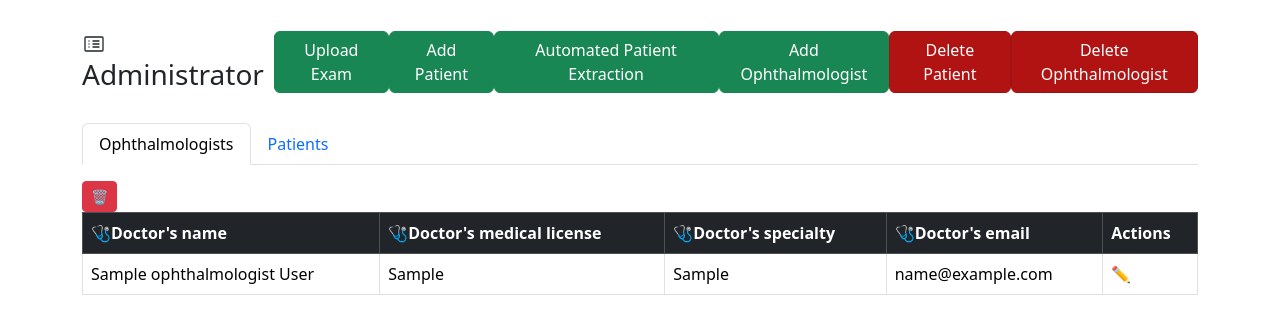
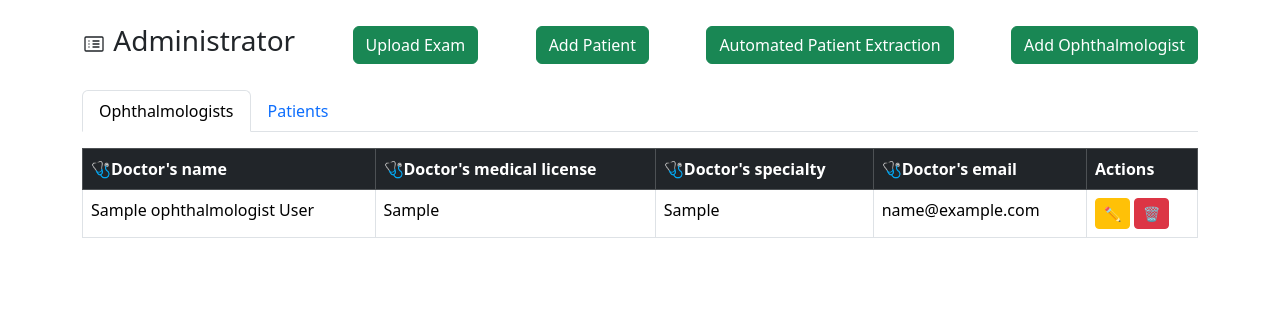
Before and after one commit to Proyecyp-Integrador-I/MediFlow, a Django app: page /administrator/ in a window 1280 px wide. Shown: the top 334 px of the page. Run offline with Django 5.2, Linux system fonts and the light colour scheme; tables that the repository leaves empty hold one stand-in row (values such as "Sample post").

Commit message:
Changed how patients and ophthalmologists are deleted by the admin. There is now a button in every row to delete, no longer needing to fill out a form. A modal of confirmation appears before deleting a registry.

```diff
--- a/administrator/templates/administrator.html
+++ b/administrator/templates/administrator.html
@@ -17,8 +17,6 @@
             <a href="{% url 'new_patient' %}" class="btn btn-success">Add Patient</a>
             <a href="{% url 'patient_extraction' %}" class="btn btn-success">Automated Patient Extraction</a>
             <a href="{% url 'new_ophthalmologist' %}" class="btn btn-success">Add Ophthalmologist</a>
-            <a href="{% url 'delete_patient' %}" class="btn btn-success" style="background-color: #b11212; border-color: #a01313;">Delete Patient</a>
-            <a href="{% url 'delete_ophthalmologist' %}" class="btn btn-success" style="background-color: #b11212; border-color: #a01313;">Delete Ophthalmologist</a>
         </div>
 
         {% if messages %}
@@ -64,11 +62,34 @@
                                 <td>{{ doctor.specialty }}</td>
                                 <td>{{ doctor.email }}</td>
                                 <td>
-                                    <a href="{% url 'edit_ophthalmologist' doctor.medical_license %}" style="text-decoration: none;">✏️</a>
+                                    <a href="{% url 'edit_ophthalmologist' doctor.medical_license %}" class="btn btn-warning btn-sm">
+                                        ✏️
+                                    </a>
+                                    <button type="button" class="btn btn-danger btn-sm" data-bs-toggle="modal" data-bs-target="#confirmDeleteOphthalmologistModal" data-doctor-id="{{ doctor.medical_license }}">
+                                        🗑️
+                                    </button>
+
+                                    <div class="modal fade" id="confirmDeleteOphthalmologistModal" tabindex="-1" aria-labelledby="confirmDeleteOphthalmologistModalLabel" aria-hidden="true">
+                                        <div class="modal-dialog">
+                                            <div class="modal-content">
+                                                <div class="modal-header">
+                                                    <h5 class="modal-title" id="confirmDeleteOphthalmologistModalLabel">Confirm Deletion</h5>
+                                                    <button type="button" class="btn-close" data-bs-dismiss="modal" aria-label="Close"></button>
+                                                </div>
+                                                <div class="modal-body">
+                                                    Are you sure you want to delete the ophthalmologist {{ doctor.name }} {{ doctor.last_name }} with medical license {{ doctor.medical_license }}?
+                                                </div>
+                                                <div class="modal-footer">
+                                                    <button type="button" class="btn btn-secondary" data-bs-dismiss="modal">Cancel</button>
+                                                    <form method="post" action="{% url 'delete_ophthalmologist' doctor.medical_license %}">
+                                                        {% csrf_token %}
+                                                        <button type="submit" class="btn btn-danger">Confirm</button>
+                                                    </form>
+                                                </div>
+                                            </div>
+                                        </div>
+                                    </div>
                                 </td>
-                                <button type="button" class="btn btn-danger btn-sm" data-bs-toggle="modal" data-bs-target="#confirmDeleteModal" data-doctor-id="{{ doctor.id }}">
-                                    🗑️
-                                </button>
                             </tr>
                             {% endfor %}
                         </tbody>
@@ -117,7 +138,34 @@
                                     <td></td>
                                 {% endif %}
                                 <td>
-                                    <a href="{% url 'edit_patient' patient.identification %}" style="text-decoration: none;">✏️</a>
+                                    <a href="{% url 'edit_patient' patient.identification %}" class="btn btn-warning btn-sm">
+                                        ✏️
+                                    </a>
+
+                                    <button type="button" class="btn btn-danger btn-sm" data-bs-toggle="modal" data-bs-target="#confirmDeletePatientModal" data-patient-id="{{ patient.identification }}">
+                                        🗑️
+                                    </button>
+
+                                    <div class="modal fade" id="confirmDeletePatientModal" tabindex="-1" aria-labelledby="confirmDeletePatientModalLabel" aria-hidden="true">
+                                        <div class="modal-dialog">
+                                            <div class="modal-content">
+                                                <div class="modal-header">
+                                                    <h5 class="modal-title" id="confirmDeletePatientModalLabel">Confirm Deletion</h5>
+                                                    <button type="button" class="btn-close" data-bs-dismiss="modal" aria-label="Close"></button>
+                                                </div>
+                                                <div class="modal-body">
+                                                    Are you sure you want to delete the patient {{ patient.name }} {{ patient.last_name }} with ID {{ patient.identification }}?
+                                                </div>
+                                                <div class="modal-footer">
+                                                    <button type="button" class="btn btn-secondary" data-bs-dismiss="modal">Cancel</button>
+                                                    <form method="post" action="{% url 'delete_patient' patient.identification %}">
+                                                        {% csrf_token %}
+                                                        <button type="submit" class="btn btn-danger">Confirm</button>
+                                                    </form>
+                                                </div>
+                                            </div>
+                                        </div>
+                                    </div>
                                 </td>
                             </tr>
                             {% endfor %}
--- a/administrator/views.py
+++ b/administrator/views.py
@@ -23,39 +23,29 @@ def new_ophthalmologist(request):
         form = AddOphthalmologistForm()
     return render(request, 'new_ophthalmologist.html', {'form': form})
 
-def delete_ophthalmologist(request):
+def delete_ophthalmologist(request, medical_license):
     if request.method == 'POST':
-        form = DeleteOphthalmologistForm(request.POST)
-        if form.is_valid():
-            medical_license = form.cleaned_data['medical_license']
-            ophthalmologist = Ophthalmologist.objects.filter(medical_license=medical_license).first()
-            if ophthalmologist:
-                ophthalmologist.delete()
-                messages.success(request, f'Ophthalmologist with medical license {medical_license} deleted successfully!')
-            else:
-                messages.error(request, f'Ophthalmologist with medical license {medical_license} not found.')
-            return redirect('administrator')
-    else:
-        form = DeleteOphthalmologistForm()
+        ophthalmologist = Ophthalmologist.objects.filter(medical_license=medical_license).first()
+        if ophthalmologist:
+            ophthalmologist.delete()
+            messages.success(request, f'Ophthalmologist with medical license {medical_license} deleted successfully!')
+        else:
+            messages.error(request, f'Ophthalmologist with medical license {medical_license} not found.')
+        return redirect('administrator')
 
-    return render(request, 'delete_ophthalmologist.html', {'form': form})
+    return redirect('administrator')
 
-def delete_patient(request):
+def delete_patient(request, identification):
     if request.method == 'POST':
-        form = DeletePatientForm(request.POST)
-        if form.is_valid():
-            identification = form.cleaned_data['identification']
-            patient = Patient.objects.filter(identification=identification).first()
-            if patient:
-                patient.delete()
-                messages.success(request, f'Patient with ID {identification} deleted successfully!')
-            else:
-                messages.error(request, f'Patient with ID {identification} not found.')
-            return redirect('administrator')
-    else:
-        form = DeletePatientForm()
+        patient = Patient.objects.filter(identification=identification).first()
+        if patient:
+            patient.delete()
+            messages.success(request, f'Patient with ID {identification} deleted successfully!')
+        else:
+            messages.error(request, f'Patient with ID {identification} not found.')
+        return redirect('administrator')
 
-    return render(request, 'delete_patient.html', {'form': form})
+    return redirect('administrator')
 
 def edit_ophthalmologist(request, medical_license):
     doctor = get_object_or_404(Ophthalmologist, medical_license=medical_license)
--- a/mediflow/urls.py
+++ b/mediflow/urls.py
@@ -32,10 +32,10 @@ urlpatterns = [
     path('patient-extraction/', mediflowViews.automated_patient_extraction, name="patient_extraction"),
     path('administrator/', adminViews.administrator, name="administrator"),
     path('new-ophthalmologist/', adminViews.new_ophthalmologist, name="new_ophthalmologist"),
-    path('delete-ophthalmologist/', adminViews.delete_ophthalmologist, name="delete_ophthalmologist"),
-    path('delete-patient/', adminViews.delete_patient, name="delete_patient"),
+    path('delete-ophthalmologist/<str:medical_license>/', adminViews.delete_ophthalmologist, name="delete_ophthalmologist"),
+    path('delete-patient/<str:identification>/', adminViews.delete_patient, name="delete_patient"),
     path('edit-ophthalmologist/<str:medical_license>/', adminViews.edit_ophthalmologist, name="edit_ophthalmologist"),
-    path('edit-patient/<str:identification>', adminViews.edit_patient, name="edit_patient"),
+    path('edit-patient/<str:identification>/', adminViews.edit_patient, name="edit_patient"),
 ]
 
 if settings.DEBUG:
```
Also changed, not shown: administrator/forms.py (+0 -10 lines), db.sqlite3.
